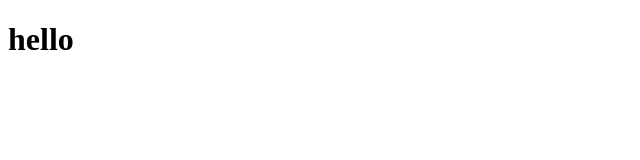
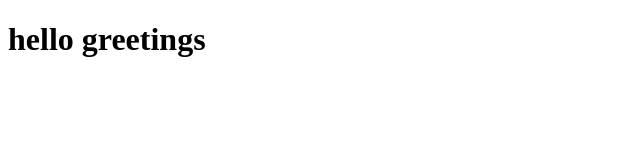
Before and after one commit to KishalayRay/gitByTapas, a plain HTML site: page index.html in a window 1280 px wide. Shown: the whole page, without its empty margins (0-640 px from the left). Drawn offline with Linux system fonts and the light colour scheme.

Commit message:
index.html changed by branch manager

```diff
--- a/index.html
+++ b/index.html
@@ -7,6 +7,6 @@
     <title>Document</title>
   </head>
   <body>
-    <h1>hello</h1>
+    <h1>hello greetings</h1>
   </body>
 </html>
```
